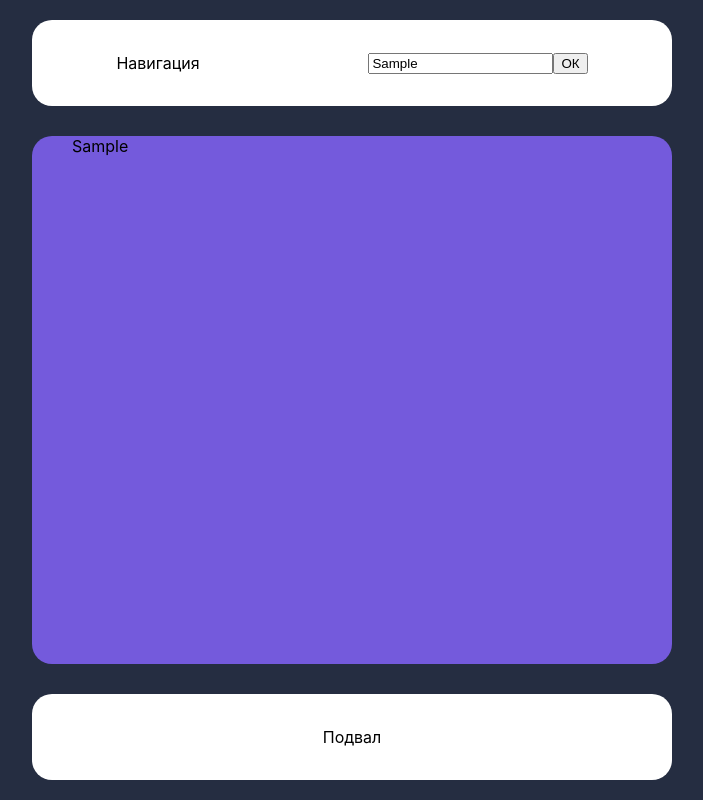
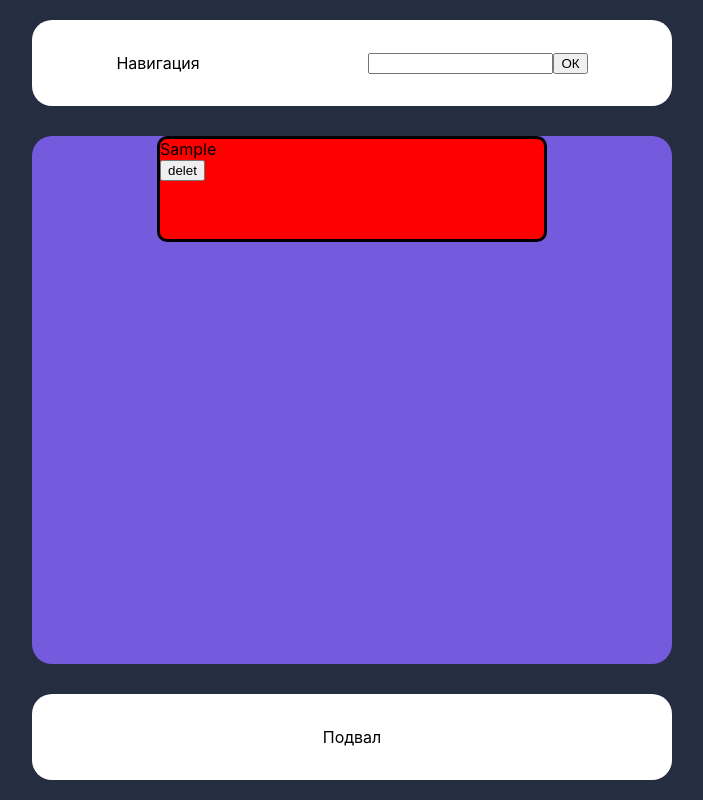
Before and after one commit to elitanima/Todolist_education_project, a React (Create React App) app: page / in a window 1280 px wide. Both pictures are taken after typing "Sample" into the empty fields and a click on the button "ОК". Shown: the whole page, without its empty margins (288-991 px from the left). Built offline with nearby package versions, Linux system fonts and the light colour scheme.

Commit message:
Class by click, task form/task card linked

```diff
--- a/src/App.js
+++ b/src/App.js
@@ -9,19 +9,20 @@ import { useState } from 'react';
 
 function App() {
 
-    const [todoCard, setTodoCard] = useState([]); // массив состояний тасков, изначально пустой
+    const [arrObjTodoTask, setarrObjTodoTask] = useState([]); // массив состояний тасков, изначально пустой
+
 
     //-----Функция добавления задачи-----
     //принимаем таски (taskText), которые записываются в input формы
     const addTask = (taskText) => {
       //объект, который создается при вводе таски
-      const newTask = {
+      const newObjTask = {
         id: Date.now(), //генерация id
         taskText,
         status: false
       }
-        //меняем значение todoCard с помощью setTodoCard, получая прошлое значение prev и возвращает новый массив
-        return setTodoCard((prev) => [...prev, newTask])
+        //меняем значение arrObjTodoTask с помощью setarrObjTodoTask, получая прошлое значение prev и возвращает новый массив
+        return setarrObjTodoTask((prev) => [...prev, newObjTask])
     }
     //-----end-----
 
@@ -29,8 +30,7 @@ function App() {
     <div className='container'>
       <div className='screenView'>
         <Header addTask={addTask} />
-        {/* отдаем в Main todoCard */}
-        <Main card={todoCard} />
+        <Main arrObjTodoTask={arrObjTodoTask} />
         <Footer />
       </div>
     </div>
--- a/src/components/Form/Form.js
+++ b/src/components/Form/Form.js
@@ -6,8 +6,8 @@ const Form = ({ addTask }) => {
     // функция
     const handleSubmit = (event) => {
         event.preventDefault()
-
         addTask(inputValue)
+        event.target.reset() //очистка формы
     }
 
     return (
--- a/src/components/Main/Main.js
+++ b/src/components/Main/Main.js
@@ -1,15 +1,16 @@
 
 
-import { TaskCards } from '../TaskСards/TaskСards'
+import { TaskCard } from '../TaskСards/TaskСard'
 import style from './style.module.css'
-// Принимаем из App.js созданую таску и выводим через функцию mapexit
-export function Main({ card }) {
+
+export function Main({ arrObjTodoTask }) {
     return (
         <main className={style.main}>
-            { card.map(elementTodo => {
-                return <><TaskCards /><span>{elementTodo.taskText}</span></>
-            })}
-
+            <div className={style.grid}>
+                { arrObjTodoTask.map(element => {
+                    return <TaskCard objTask = {element} /> //передача задачи в компонент
+                })}
+            </div>
         </main>
     )
 }
--- /dev/null
+++ b/src/components/TaskСards/TaskСard.js
@@ -0,0 +1,15 @@
+import style from './style.module.css'
+import { useState } from 'react';
+
+
+
+export function TaskCard({ objTask }) {
+    const [taskCardOpen, setAddClass] = useState();
+    return (
+        // <div className={newClass ? style.newClass : style.classDefault} onClick={() => setTestClass(!newClass)}>
+        <div className={`${style.taskCard} ${taskCardOpen ? style.taskCardOpen : ''}`} onClick={() => setAddClass(!taskCardOpen)}>
+            <div>{objTask.taskText} {objTask.ind}</div>
+            <button onClick={(event) => event.target.parentNode.remove()} >delet</button>
+        </div>
+    )
+}
--- a/src/components/TaskСards/TaskСards.js
+++ /dev/null
@@ -1,7 +0,0 @@
-import style from './style.module.css'
-
-export function TaskCards() {
-    return (
-        <div className={style.card}></div>
-    )
-}
```
